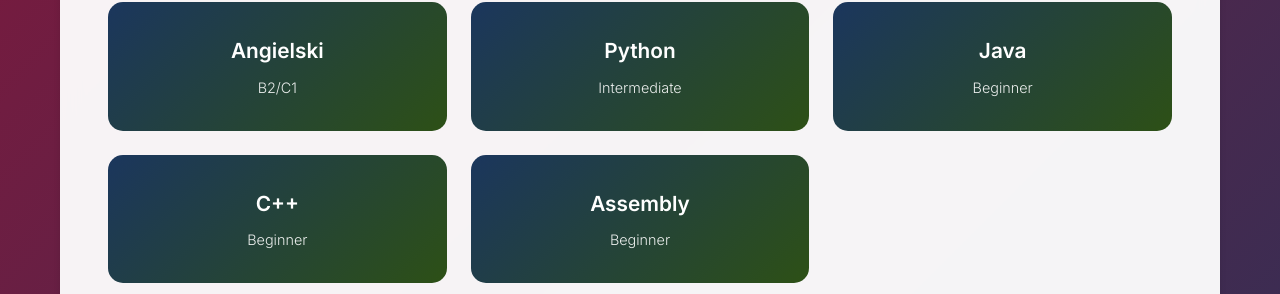
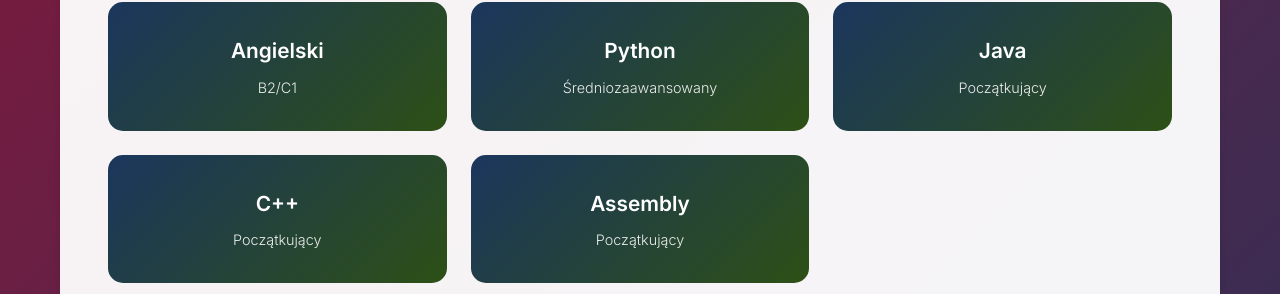
Before and after one commit to slavomirus/PTAW-Wizytowka-Janik, a plain HTML site: page index.html in a window 1280 px wide. Shown: the part 658-952 px from the top of the page. Drawn offline with Linux system fonts and the light colour scheme.

Commit message:
Add Polish skill levels: Początkujący, Średniozaawansowany for better localization

```diff
--- a/index.html
+++ b/index.html
@@ -467,19 +467,19 @@
                     </div>
                     <div class="skill-card">
                         <h3>Python</h3>
-                        <p class="skill-level" data-translate="skill-python">Intermediate</p>
+                        <p class="skill-level" data-translate="skill-python">Średniozaawansowany</p>
                     </div>
                     <div class="skill-card">
                         <h3>Java</h3>
-                        <p class="skill-level" data-translate="skill-java">Beginner</p>
+                        <p class="skill-level" data-translate="skill-java">Początkujący</p>
                     </div>
                     <div class="skill-card">
                         <h3>C++</h3>
-                        <p class="skill-level" data-translate="skill-cpp">Beginner</p>
+                        <p class="skill-level" data-translate="skill-cpp">Początkujący</p>
                     </div>
                     <div class="skill-card">
                         <h3>Assembly</h3>
-                        <p class="skill-level" data-translate="skill-assembly">Beginner</p>
+                        <p class="skill-level" data-translate="skill-assembly">Początkujący</p>
                     </div>
                 </div>
             </section>
@@ -531,10 +531,10 @@
                 'about-text': 'Jestem studentem 2 roku informatyki na Merito. W wolnym czasie lubię spacerować po lesie z moim pieskiem. Pasjonuję się programowaniem i ciągle rozwijam swoje umiejętności w dziedzinie technologii webowych.',
                 'skills-title': 'Umiejętności',
                 'skill-english': 'Angielski',
-                'skill-python': 'Intermediate',
-                'skill-java': 'Beginner',
-                'skill-cpp': 'Beginner',
-                'skill-assembly': 'Beginner',
+                'skill-python': 'Średniozaawansowany',
+                'skill-java': 'Początkujący',
+                'skill-cpp': 'Początkujący',
+                'skill-assembly': 'Początkujący',
                 'contact-title': 'Kontakt',
                 'form-name': 'Imię *',
                 'form-name-placeholder': 'Wprowadź swoje imię',
```
